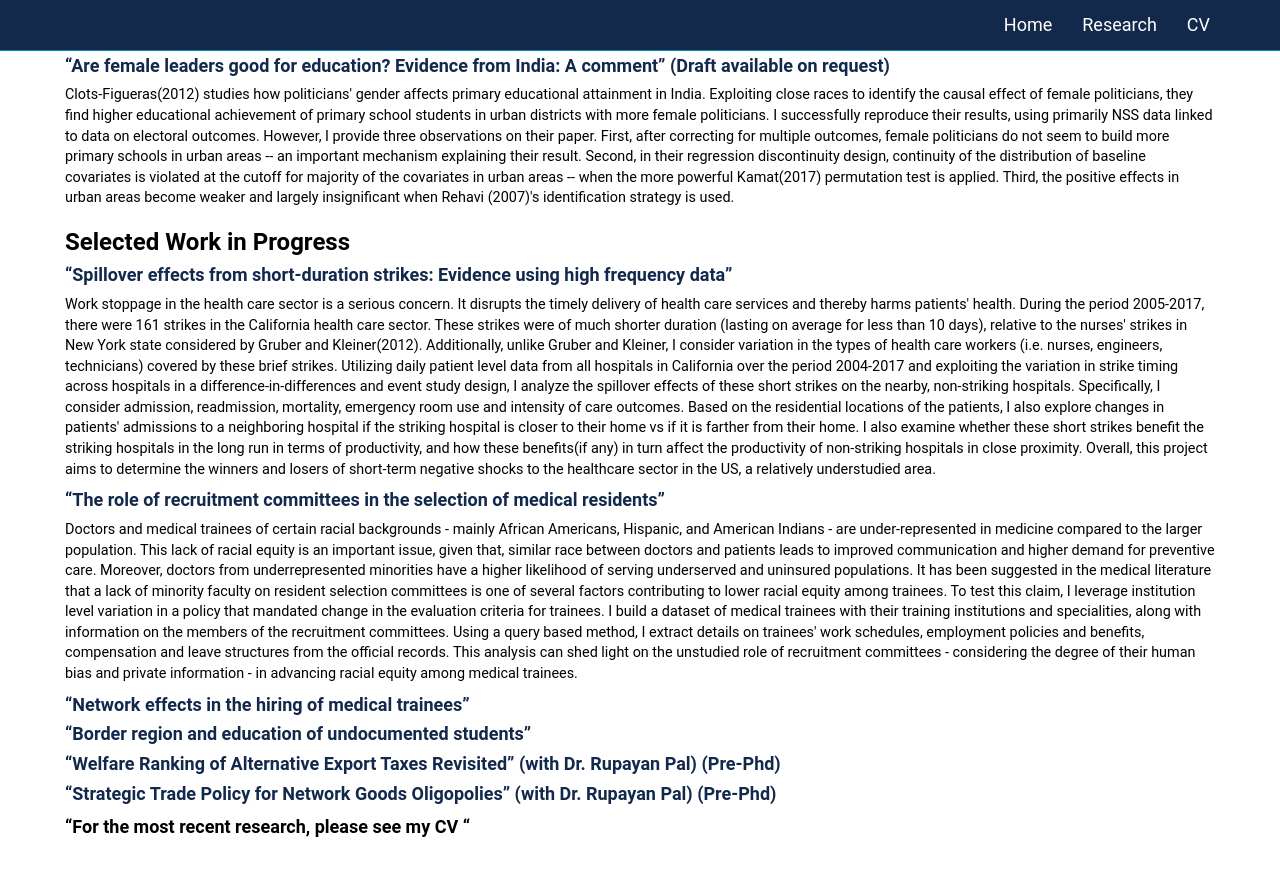
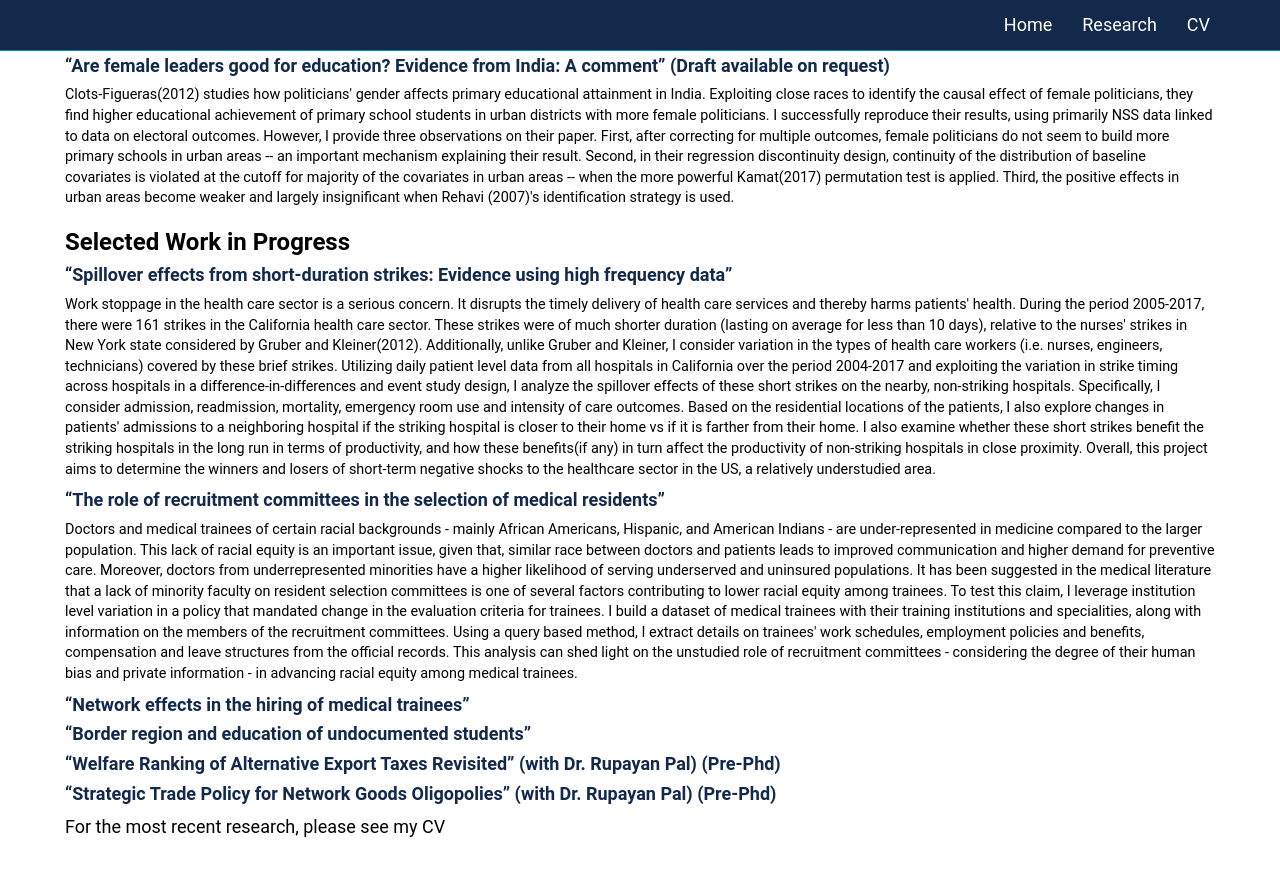
Before and after one commit to anomitaghosh/anomitaghosh.github.io, a Jekyll site: the page built from research.md, in a window 1280 px wide and 900 px high, scrolled down 501 px. Shown: the top 876 px of the window. Built offline with Jekyll 4.4.1, drawn with Linux system fonts in a browser that asks for light colours.

```diff
--- a/research.md
+++ b/research.md
@@ -43,4 +43,4 @@ Doctors and medical trainees of certain racial backgrounds - mainly African Amer
 
 #### **"Strategic  Trade  Policy  for  Network  Goods  Oligopolies"  (with Dr. Rupayan  Pal) (Pre-Phd)**
 
-**"For the most recent research, please see my CV "**
+For the most recent research, please see my CV
```
